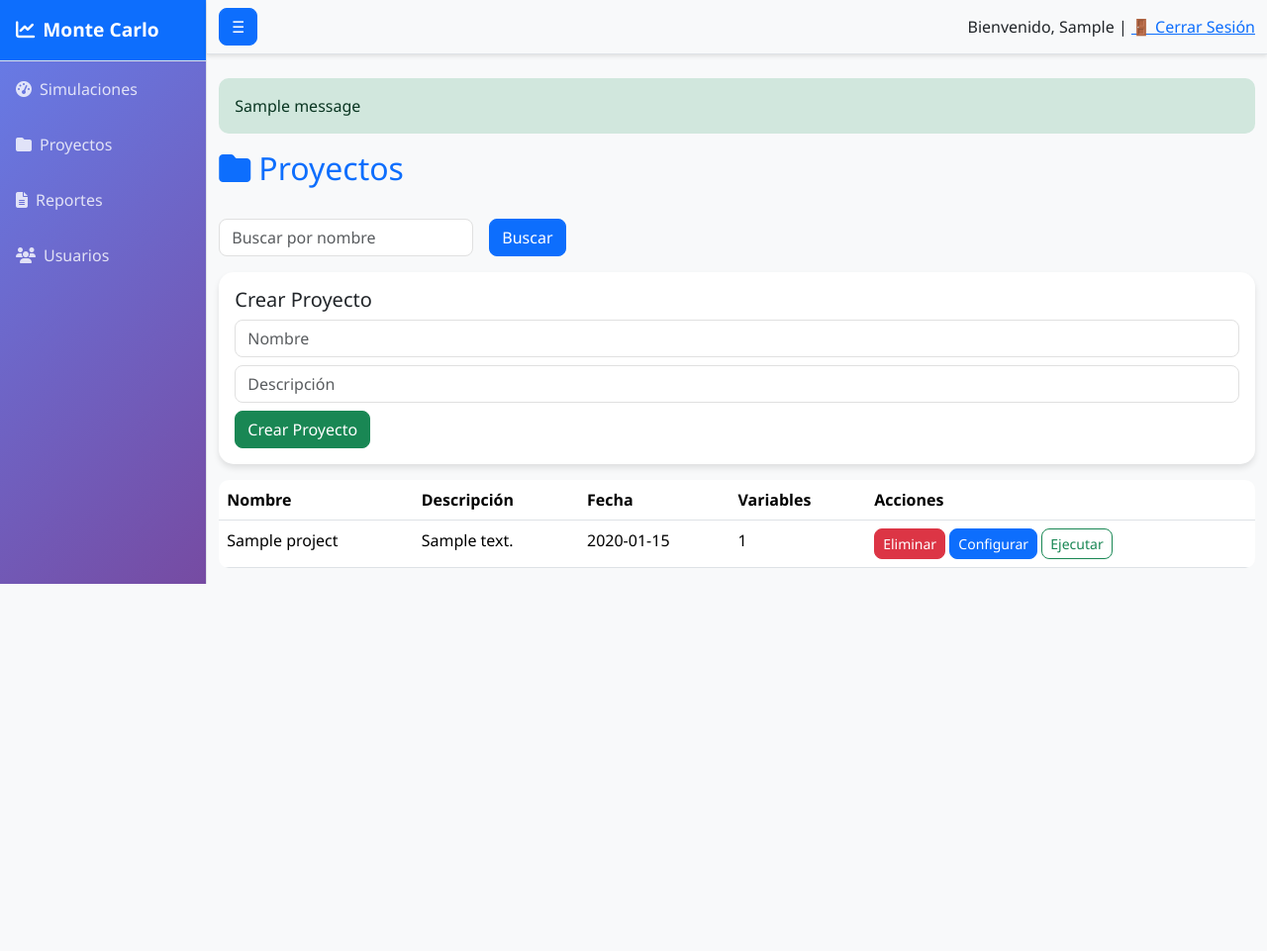
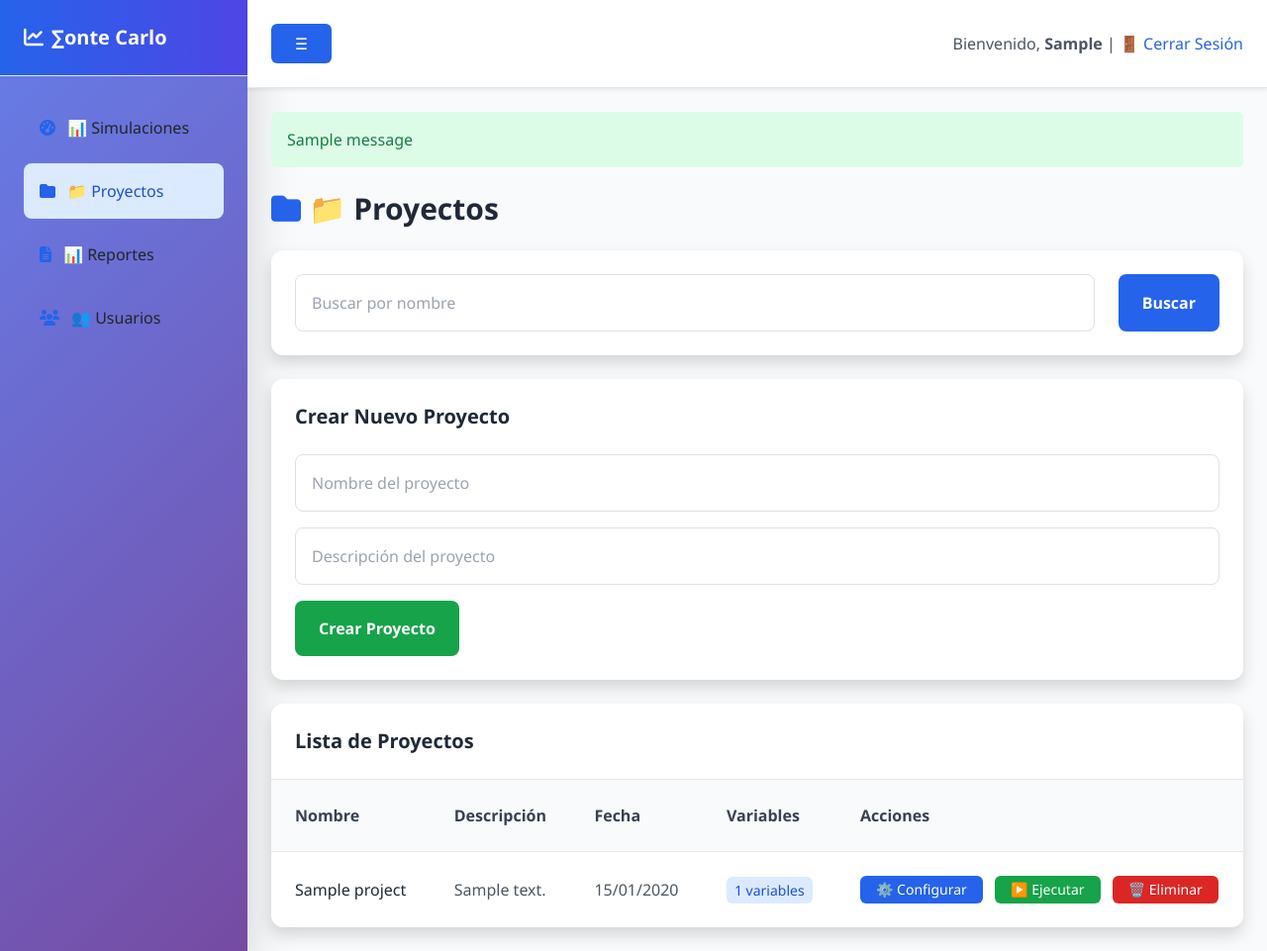
Before and after one commit to carl402/nuevo, a Flask app: page /projects in a window 1280 px wide. Shown: the whole page at 99% size. Run offline with Flask 3, Linux system fonts and the light colour scheme; a user stored in the database is signed in; tables that the repository leaves empty hold one stand-in row (values such as "Sample post"); one stand-in notice (Sample message) is shown; some libraries are stand-ins or nearby versions.

Commit message:
Implementar Tailwind CSS y corregir simulaciones

```diff
--- a/app.py
+++ b/app.py
@@ -160,20 +160,25 @@ def create_app():
         # Guardar resultados en simulation_results
         summary = results.get("summary", {})
         import json
-        sim_result = SimulationResult(
-            report_id=r.id,
-            mean_value=summary.get("mean"),
-            std_dev=summary.get("std"),
-            variance_value=summary.get("variance"),
-            min_value=summary.get("min"),
-            max_value=summary.get("max"),
-            percentile_5=summary.get("percentile_5"),
-            percentile_95=summary.get("percentile_95"),
-            median_value=summary.get("median"),
-            chart_data=json.dumps(results.get('charts', {}))
-        )
-        db.session.add(sim_result)
-        db.session.commit()
+        try:
+            sim_result = SimulationResult(
+                report_id=r.id,
+                mean_value=summary.get("mean"),
+                std_dev=summary.get("std"),
+                variance_value=summary.get("variance"),
+                min_value=summary.get("min"),
+                max_value=summary.get("max"),
+                percentile_5=summary.get("percentile_5"),
+                percentile_95=summary.get("percentile_95"),
+                median_value=summary.get("median"),
+                chart_data=json.dumps(results.get('charts', {}))
+            )
+            db.session.add(sim_result)
+            db.session.commit()
+        except Exception as e:
+            db.session.rollback()
+            flash(f"Error guardando resultados: {e}", "danger")
+            return redirect(url_for("projects_list"))
         flash("Simulación ejecutada y reporte guardado", "success")
         return redirect(url_for("report_view", report_id=r.id))
 
--- a/templates/base.html
+++ b/templates/base.html
@@ -4,50 +4,61 @@
     <meta charset="utf-8">
     <meta name="viewport" content="width=device-width, initial-scale=1">
     <title>Monte Carlo - Sistema</title>
+    <script src="https://cdn.tailwindcss.com"></script>
+    <link href="https://cdnjs.cloudflare.com/ajax/libs/font-awesome/6.4.0/css/all.min.css" rel="stylesheet">
     <link href="https://cdn.jsdelivr.net/npm/bootstrap@5.3.2/dist/css/bootstrap.min.css" rel="stylesheet">
-    <link href="https://cdnjs.cloudflare.com/ajax/libs/font-awesome/6.4.0/css/all.min.css" rel="stylesheet">
     <link href="/static/style.css" rel="stylesheet">
   </head>
-  <body>
-    <div class="d-flex" id="wrapper">
-      <div class="border-end bg-white" id="sidebar-wrapper">
-        <div class="sidebar-heading border-bottom bg-primary text-white p-3">
-          <i class="fas fa-chart-line me-2"></i>Monte Carlo
+  <body class="bg-gray-50">
+    <div class="flex h-screen">
+      <!-- Sidebar -->
+      <div class="w-64 bg-white shadow-lg" id="sidebar-wrapper">
+        <div class="p-6 border-b bg-gradient-to-r from-blue-600 to-indigo-600">
+          <h1 class="text-xl font-bold text-white">
+            <i class="fas fa-chart-line mr-2"></i>∑onte Carlo
+          </h1>
         </div>
-        <div class="list-group list-group-flush">
-          <a class="list-group-item list-group-item-action p-3" href="{{ url_for('simulaciones') }}">
-            <i class="fas fa-tachometer-alt me-2"></i>Simulaciones
+        <nav class="p-4 space-y-2">
+          <a href="{{ url_for('simulaciones') }}" class="w-full text-left p-3 rounded-lg hover:bg-gray-100 flex items-center">
+            <i class="fas fa-tachometer-alt mr-3 text-blue-600"></i>📊 Simulaciones
           </a>
-          <a class="list-group-item list-group-item-action p-3" href="{{ url_for('projects_list') }}">
-            <i class="fas fa-folder me-2"></i>Proyectos
+          <a href="{{ url_for('projects_list') }}" class="w-full text-left p-3 rounded-lg hover:bg-gray-100 flex items-center bg-blue-100 text-blue-700">
+            <i class="fas fa-folder mr-3 text-blue-600"></i>📁 Proyectos
           </a>
-          <a class="list-group-item list-group-item-action p-3" href="{{ url_for('reports_list') }}">
-            <i class="fas fa-file-alt me-2"></i>Reportes
+          <a href="{{ url_for('reports_list') }}" class="w-full text-left p-3 rounded-lg hover:bg-gray-100 flex items-center">
+            <i class="fas fa-file-alt mr-3 text-blue-600"></i>📊 Reportes
           </a>
-          <a class="list-group-item list-group-item-action p-3" href="{{ url_for('users_list') }}">
-            <i class="fas fa-users me-2"></i>Usuarios
+          <a href="{{ url_for('users_list') }}" class="w-full text-left p-3 rounded-lg hover:bg-gray-100 flex items-center">
+            <i class="fas fa-users mr-3 text-blue-600"></i>👥 Usuarios
           </a>
-        </div>
+        </nav>
       </div>
-      <div id="page-content-wrapper">
-        <nav class="navbar navbar-expand-lg navbar-light bg-light border-bottom">
-          <div class="container-fluid">
-            <button class="btn btn-primary" id="sidebarToggle">☰</button>
-            <div class="ms-auto">
+
+      <!-- Main Content -->
+      <div class="flex-1 flex flex-col">
+        <!-- Top Bar -->
+        <nav class="bg-white shadow-sm border-b p-4">
+          <div class="flex justify-between items-center">
+            <button class="bg-blue-600 text-white px-4 py-2 rounded hover:bg-blue-700" id="sidebarToggle">☰</button>
+            <div class="text-gray-600">
               {% if current_user.is_authenticated %}
-                Bienvenido, {{ current_user.first_name }} | <a href="{{ url_for('logout') }}">🚪 Cerrar Sesión</a>
+                Bienvenido, <span class="font-semibold">{{ current_user.first_name }}</span> |
+                <a href="{{ url_for('logout') }}" class="text-blue-600 hover:text-blue-800">🚪 Cerrar Sesión</a>
               {% else %}
-                <a href="{{ url_for('login') }}">Iniciar sesión</a>
+                <a href="{{ url_for('login') }}" class="text-blue-600 hover:text-blue-800">Iniciar sesión</a>
               {% endif %}
             </div>
           </div>
         </nav>
 
-        <div class="container-fluid mt-4">
+        <!-- Content Area -->
+        <div class="flex-1 p-6 overflow-auto">
           {% with messages = get_flashed_messages(with_categories=true) %}
             {% if messages %}
               {% for category, msg in messages %}
-                <div class="alert alert-{{ category }}">{{ msg }}</div>
+                <div class="{% if category == 'success' %}bg-green-100 text-green-700{% elif category == 'danger' %}bg-red-100 text-red-700{% elif category == 'warning' %}bg-yellow-100 text-yellow-700{% else %}bg-blue-100 text-blue-700{% endif %} p-3 rounded mb-4">
+                  {{ msg }}
+                </div>
               {% endfor %}
             {% endif %}
           {% endwith %}
--- a/templates/projects.html
+++ b/templates/projects.html
@@ -1,114 +1,141 @@
 {% extends "base.html" %}
 
 {% block content %}
-<div class="d-flex justify-content-between align-items-center mb-4">
-  <h2 class="text-primary"><i class="fas fa-folder me-2"></i>Proyectos</h2>
+<div class="flex justify-between items-center mb-6">
+  <h1 class="text-3xl font-bold text-gray-800">
+    <i class="fas fa-folder mr-2 text-blue-600"></i>📁 Proyectos
+  </h1>
 </div>
 
-<form class="row g-3 mb-3" method="get" action="{{ url_for('projects_list') }}">
-  <div class="col-auto">
-    <input name="q" value="{{ q or '' }}" class="form-control" placeholder="Buscar por nombre">
-  </div>
-  <div class="col-auto">
-    <button class="btn btn-primary">Buscar</button>
-  </div>
+<!-- Búsqueda -->
+<div class="bg-white p-6 rounded-xl shadow mb-6">
+  <form class="flex gap-4" method="get" action="{{ url_for('projects_list') }}">
+    <input name="q" value="{{ q or '' }}" class="flex-1 p-3 border rounded-lg focus:ring-2 focus:ring-blue-500" placeholder="Buscar por nombre">
+    <button class="bg-blue-600 text-white px-6 py-3 rounded-lg hover:bg-blue-700 font-semibold">Buscar</button>
   </form>
-
-<div class="card mb-3">
-  <div class="card-body">
-    <h5>Crear Proyecto</h5>
-    <form method="post" action="{{ url_for('projects_create') }}">
-      <div class="mb-2">
-        <input name="name" placeholder="Nombre" class="form-control" required />
-      </div>
-      <div class="mb-2">
-        <input name="description" placeholder="Descripción" class="form-control" />
 </div>
 
-      <button class="btn btn-success">Crear Proyecto</button>
+<!-- Crear Proyecto -->
+<div class="bg-white p-6 rounded-xl shadow mb-6">
+  <h2 class="text-xl font-bold mb-4 text-gray-800">Crear Nuevo Proyecto</h2>
+  <form method="post" action="{{ url_for('projects_create') }}" class="space-y-4">
+    <input name="name" placeholder="Nombre del proyecto" class="w-full p-3 border rounded-lg focus:ring-2 focus:ring-blue-500" required>
+    <input name="description" placeholder="Descripción del proyecto" class="w-full p-3 border rounded-lg focus:ring-2 focus:ring-blue-500">
+    <button class="bg-green-600 text-white px-6 py-3 rounded-lg hover:bg-green-700 font-semibold">Crear Proyecto</button>
   </form>
 </div>
+
+<!-- Tabla de Proyectos -->
+<div class="bg-white rounded-xl shadow">
+  <div class="p-6 border-b">
+    <h2 class="text-xl font-bold text-gray-800">Lista de Proyectos</h2>
   </div>
-
-<table class="table">
-  <thead>
-    <tr><th>Nombre</th><th>Descripción</th><th>Fecha</th><th>Variables</th><th>Acciones</th></tr>
+  <div class="overflow-x-auto">
+    <table class="w-full">
+      <thead class="bg-gray-50">
+        <tr>
+          <th class="p-4 text-left font-semibold text-gray-700">Nombre</th>
+          <th class="p-4 text-left font-semibold text-gray-700">Descripción</th>
+          <th class="p-4 text-left font-semibold text-gray-700">Fecha</th>
+          <th class="p-4 text-left font-semibold text-gray-700">Variables</th>
+          <th class="p-4 text-left font-semibold text-gray-700">Acciones</th>
+        </tr>
       </thead>
       <tbody>
         {% for p in projects %}
-      <tr>
-        <td>{{ p.name }}</td>
-        <td>{{ p.description }}</td>
-        <td>{{ p.created_at.strftime('%Y-%m-%d') if p.created_at else 'N/A' }}</td>
-        <td>{{ p.variables|length }}</td>
-        <td>
-          <form method="post" action="{{ url_for('projects_delete', project_id=p.id) }}" style="display:inline">
-            <button class="btn btn-sm btn-danger">Eliminar</button>
-          </form>
-          <button class="btn btn-sm btn-primary" data-bs-toggle="modal" data-bs-target="#configModal{{ p.id }}">Configurar</button>
+        <tr class="border-t hover:bg-gray-50">
+          <td class="p-4 font-medium text-gray-800">{{ p.name }}</td>
+          <td class="p-4 text-gray-600">{{ p.description or 'Sin descripción' }}</td>
+          <td class="p-4 text-gray-600">{{ p.created_at.strftime('%d/%m/%Y') if p.created_at else 'N/A' }}</td>
+          <td class="p-4">
+            <span class="px-2 py-1 rounded text-sm bg-blue-100 text-blue-700">{{ p.variables|length }} variables</span>
+          </td>
+          <td class="p-4 space-x-2">
+            <button onclick="openModal('configModal{{ p.id }}')" class="bg-blue-600 text-white px-3 py-1 rounded text-sm hover:bg-blue-700">
+              ⚙️ Configurar
+            </button>
             <form method="post" action="{{ url_for('project_simulate', project_id=p.id) }}" style="display:inline">
               <input type="hidden" name="iterations" value="1000">
-            <button class="btn btn-sm btn-outline-success">Ejecutar</button>
+              <button class="bg-green-600 text-white px-3 py-1 rounded text-sm hover:bg-green-700">
+                ▶️ Ejecutar
+              </button>
+            </form>
+            <form method="post" action="{{ url_for('projects_delete', project_id=p.id) }}" style="display:inline" onsubmit="return confirm('¿Eliminar proyecto?')">
+              <button class="bg-red-600 text-white px-3 py-1 rounded text-sm hover:bg-red-700">
+                🗑️ Eliminar
+              </button>
             </form>
           </td>
         </tr>
         {% endfor %}
       </tbody>
     </table>
+  </div>
+</div>
 
 <!-- Modales de configuración -->
 {% for p in projects %}
-<div class="modal fade" id="configModal{{ p.id }}">
-  <div class="modal-dialog modal-lg">
-    <div class="modal-content">
-      <div class="modal-header">
-        <h5>Configurar {{ p.name }}</h5>
-        <button type="button" class="btn-close" data-bs-dismiss="modal"></button>
+<div id="configModal{{ p.id }}" class="fixed inset-0 bg-black bg-opacity-50 flex items-center justify-center p-4 hidden">
+  <div class="bg-white rounded-xl p-6 w-full max-w-4xl max-h-screen overflow-auto">
+    <div class="flex justify-between items-center mb-6">
+      <h2 class="text-2xl font-bold text-gray-800">⚙️ Configurar {{ p.name }}</h2>
+      <button onclick="closeModal('configModal{{ p.id }}')" class="text-gray-500 hover:text-gray-700 text-2xl">&times;</button>
     </div>
-      <div class="modal-body">
-        <h6>Variables ({{ p.variables|length }})</h6>
+    <div class="space-y-6">
+      <!-- Variables Existentes -->
+      <div class="bg-gray-50 p-4 rounded-xl">
+        <h3 class="text-lg font-semibold mb-3 text-gray-800">📊 Variables ({{ p.variables|length }})</h3>
+        <div id="variables{{ p.id }}" class="space-y-2">
           {% for v in p.variables %}
-          <div class="alert alert-info">{{ v.name }} - {{ v.distribution|title }}</div>
+            <div class="bg-blue-100 text-blue-700 p-3 rounded-lg">
+              <strong>{{ v.name }}</strong> - {{ v.distribution|title }}
+            </div>
           {% endfor %}
+          {% if not p.variables %}
+            <p class="text-gray-500 italic">No hay variables configuradas</p>
+          {% endif %}
+        </div>
+      </div>
 
-        <h6>Agregar Variable</h6>
-        <form id="varForm{{ p.id }}" onsubmit="addVariable(event, '{{ p.id }}'); return false;">
-          <div class="row mb-2">
-            <div class="col-6"><input name="var_name" placeholder="Nombre" class="form-control" required></div>
-            <div class="col-6">
-              <select name="var_dist" class="form-select" onchange="showParams(this, '{{ p.id }}')">
+      <!-- Agregar Variable -->
+      <div class="bg-white border rounded-xl p-4">
+        <h3 class="text-lg font-semibold mb-4 text-gray-800">➕ Agregar Variable</h3>
+        <form id="varForm{{ p.id }}" onsubmit="addVariable(event, '{{ p.id }}'); return false;" class="space-y-4">
+          <div class="grid grid-cols-2 gap-4">
+            <input name="var_name" placeholder="Nombre de la variable" class="w-full p-3 border rounded-lg focus:ring-2 focus:ring-blue-500" required>
+            <select name="var_dist" class="w-full p-3 border rounded-lg focus:ring-2 focus:ring-blue-500" onchange="showParams(this, '{{ p.id }}')">
               <option value="normal">Normal</option>
               <option value="uniform">Uniforme</option>
               <option value="triangular">Triangular</option>
             </select>
           </div>
+          <div id="params{{ p.id }}" class="grid grid-cols-2 gap-4">
+            <input name="mean" placeholder="Media" class="w-full p-3 border rounded-lg focus:ring-2 focus:ring-blue-500" value="50">
+            <input name="std" placeholder="Desv. Est." class="w-full p-3 border rounded-lg focus:ring-2 focus:ring-blue-500" value="15">
           </div>
-          <div id="params{{ p.id }}">
-            <div class="row mb-2">
-              <div class="col-6"><input name="mean" placeholder="Media" class="form-control" value="50"></div>
-              <div class="col-6"><input name="std" placeholder="Desv. Est." class="form-control" value="15"></div>
-            </div>
-          </div>
-          <button type="submit" class="btn btn-success">Agregar Variable</button>
+          <button type="submit" class="bg-green-600 text-white px-6 py-3 rounded-lg hover:bg-green-700 font-semibold">
+            ➕ Agregar Variable
+          </button>
         </form>
-        <div id="variables{{ p.id }}">
-          {% for v in p.variables %}
-            <div class="alert alert-info">{{ v.name }} - {{ v.distribution|title }}</div>
-          {% endfor %}
       </div>
 
-        <hr>
-        <h6>Ejecutar Simulación</h6>
-        <form method="post" action="{{ url_for('project_simulate', project_id=p.id) }}">
-          <div class="row mb-2">
-            <div class="col-6"><input name="iterations" placeholder="Iteraciones" class="form-control" value="1000"></div>
-            <div class="col-6"><input name="seed" placeholder="Semilla (opcional)" class="form-control"></div>
+      <!-- Ejecutar Simulación -->
+      <div class="bg-gradient-to-r from-purple-50 to-blue-50 border border-purple-200 rounded-xl p-4">
+        <h3 class="text-lg font-semibold mb-4 text-gray-800">▶️ Ejecutar Simulación</h3>
+        <form method="post" action="{{ url_for('project_simulate', project_id=p.id) }}" class="space-y-4">
+          <div class="grid grid-cols-2 gap-4">
+            <input name="iterations" placeholder="Número de iteraciones" class="w-full p-3 border rounded-lg focus:ring-2 focus:ring-purple-500" value="1000">
+            <input name="seed" placeholder="Semilla (opcional)" class="w-full p-3 border rounded-lg focus:ring-2 focus:ring-purple-500">
           </div>
-          <button class="btn btn-success">Ejecutar Simulación</button>
+          <div class="flex gap-4">
+            <button class="bg-purple-600 text-white px-6 py-3 rounded-lg hover:bg-purple-700 font-semibold flex-1">
+              ▶️ Ejecutar Simulación
+            </button>
+            <button type="button" onclick="closeModal('configModal{{ p.id }}')" class="bg-gray-600 text-white px-6 py-3 rounded-lg hover:bg-gray-700">
+              Cerrar
+            </button>
+          </div>
         </form>
-      </div>
-      <div class="modal-footer">
-        <button type="button" class="btn btn-secondary" data-bs-dismiss="modal">Cerrar</button>
       </div>
     </div>
   </div>
@@ -116,15 +143,27 @@
 {% endfor %}
 
 <script>
+// Funciones para manejar modales
+function openModal(modalId) {
+  document.getElementById(modalId).classList.remove('hidden');
+}
+
+function closeModal(modalId) {
+  document.getElementById(modalId).classList.add('hidden');
+}
+
 function showParams(select, projectId) {
   var params = document.getElementById('params' + projectId);
   var dist = select.value;
   if (dist === 'normal') {
-    params.innerHTML = '<div class="row mb-2"><div class="col-6"><input name="mean" placeholder="Media" class="form-control" value="50"></div><div class="col-6"><input name="std" placeholder="Desv. Est." class="form-control" value="15"></div></div>';
+    params.innerHTML = '<input name="mean" placeholder="Media" class="w-full p-3 border rounded-lg focus:ring-2 focus:ring-blue-500" value="50"><input name="std" placeholder="Desv. Est." class="w-full p-3 border rounded-lg focus:ring-2 focus:ring-blue-500" value="15">';
+    params.className = 'grid grid-cols-2 gap-4';
   } else if (dist === 'uniform') {
-    params.innerHTML = '<div class="row mb-2"><div class="col-6"><input name="low" placeholder="Mínimo" class="form-control" value="0"></div><div class="col-6"><input name="high" placeholder="Máximo" class="form-control" value="100"></div></div>';
+    params.innerHTML = '<input name="low" placeholder="Mínimo" class="w-full p-3 border rounded-lg focus:ring-2 focus:ring-blue-500" value="0"><input name="high" placeholder="Máximo" class="w-full p-3 border rounded-lg focus:ring-2 focus:ring-blue-500" value="100">';
+    params.className = 'grid grid-cols-2 gap-4';
   } else if (dist === 'triangular') {
-    params.innerHTML = '<div class="row mb-2"><div class="col-4"><input name="left" placeholder="Mínimo" class="form-control" value="10"></div><div class="col-4"><input name="mode" placeholder="Moda" class="form-control" value="50"></div><div class="col-4"><input name="right" placeholder="Máximo" class="form-control" value="90"></div></div>';
+    params.innerHTML = '<input name="left" placeholder="Mínimo" class="w-full p-3 border rounded-lg focus:ring-2 focus:ring-blue-500" value="10"><input name="mode" placeholder="Moda" class="w-full p-3 border rounded-lg focus:ring-2 focus:ring-blue-500" value="50"><input name="right" placeholder="Máximo" class="w-full p-3 border rounded-lg focus:ring-2 focus:ring-blue-500" value="90">';
+    params.className = 'grid grid-cols-3 gap-4';
   }
 }
 
@@ -144,8 +183,8 @@ function addVariable(event, projectId) {
       // Agregar variable a la lista
       var variablesDiv = document.getElementById('variables' + projectId);
       var newVar = document.createElement('div');
-      newVar.className = 'alert alert-info';
-      newVar.textContent = data.variable.name + ' - ' + data.variable.distribution;
+      newVar.className = 'bg-blue-100 text-blue-700 p-3 rounded-lg';
+      newVar.innerHTML = '<strong>' + data.variable.name + '</strong> - ' + data.variable.distribution;
       variablesDiv.appendChild(newVar);
 
       // Limpiar formulario
@@ -168,8 +207,7 @@ function addVariable(event, projectId) {
 var urlParams = new URLSearchParams(window.location.search);
 var openConfig = urlParams.get('open_config');
 if (openConfig) {
-  var modal = new bootstrap.Modal(document.getElementById('configModal' + openConfig));
-  modal.show();
+  openModal('configModal' + openConfig);
   // Limpiar URL
   window.history.replaceState({}, document.title, window.location.pathname);
 }
```
Lines whose indentation alone changed are shown as unchanged.
